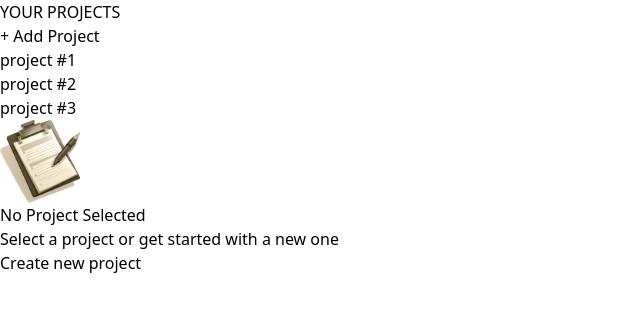
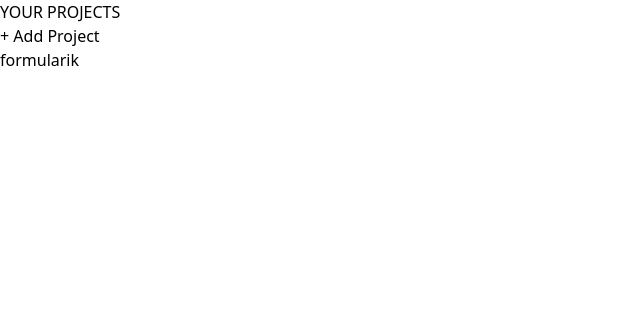
Before and after one commit to kovacivo/project_management_react, a React (Vite) app: page / in a window 1280 px wide. Both pictures are taken after a click on the button "Create new project". Shown: the top 312 px of the page, without its empty margins (0-640 px from the left). Built offline with nearby package versions, Linux system fonts and the light colour scheme.

Commit message:
Can click to start create new project.

```diff
--- a/src/App.jsx
+++ b/src/App.jsx
@@ -5,9 +5,9 @@ import { useState, StrictMode } from "react";
 function App() {
 
   const projects = [
-    { 'id':1,'name': 'project #1' },
-    { 'id':2,'name': 'project #2' },
-    { 'id':3, 'name': 'project #3' },
+    // { 'id':1,'name': 'project #1' },
+    // { 'id':2,'name': 'project #2' },
+    // { 'id':3, 'name': 'project #3' },
   ]
   //const [projects, setProjects] = useState();
 
@@ -16,7 +16,7 @@ function App() {
       <div className="h-11 bg-slate-50"></div>
       <div className="flex gap-12">
         <ProjectMenu projects={projects} />
-        <ProjectBody projects={projects} />
+        <ProjectBody project={projects[0]} />
       </div>
     </StrictMode>
   );
--- a/src/ProjectBody.jsx
+++ b/src/ProjectBody.jsx
@@ -1,20 +1,41 @@
 import logo from './assets/no-projects.png';
+import { useState } from 'react';
 
-function handleCreateProject(){
-  console.log("Pressing button to create new project...");
-}
 
-export default function ProjectBody({ projects }) {
+
+
+
+export default function ProjectBody({ project }) {
+
+  function handleCreateProject() {
+    console.log("Pressing button to create new project...");
+    setClickedNewProject(true);
+  }
+
+  const [clickedNewProject, setClickedNewProject] = useState(false);
+
+  let contentToDisplay = null;
+
+  if (project != null) {
+    contentToDisplay = <><p>project content</p><p>{project.name}</p></>;
+  } else if (clickedNewProject === true) {
+    contentToDisplay = <h1>formularik</h1>;
+  } else {
+    contentToDisplay = <div className=" align-middle justify-items-center">
+      <img src={logo} width={80} height={80} alt='logo' />
+      <h3 className="text-stone-800 font-bold text-2xl mt-5 mb-5">No Project Selected</h3>
+      <h3 className="text-stone-400 font-medium text-xl mb-5">Select a project or get started with a new one</h3>
+      <button
+        className="bg-stone-800 rounded-lg text-stone-400 text-xl p-3 mt-3"
+        onClick={handleCreateProject}>Create new project</button>
+
+    </div>;
+  }
+
   return (
     <div className="w-3/4">
       <div className="flex-row mt-32">
-        <div className=" align-middle justify-items-center">
-          <img src={logo} width={80} height={80} alt='logo' />
-          <h3 className="text-stone-800 font-bold text-2xl mt-5 mb-5">No Project Selected</h3>
-          <h3 className="text-stone-400 font-medium text-xl mb-5">Select a project or get started with a new one</h3>
-          <button className="bg-stone-800 rounded-lg text-stone-400 text-xl p-3 mt-3" onClick={handleCreateProject}>Create new project</button>
-
-        </div>
+        {contentToDisplay}
       </div>
     </div>
   );
```
